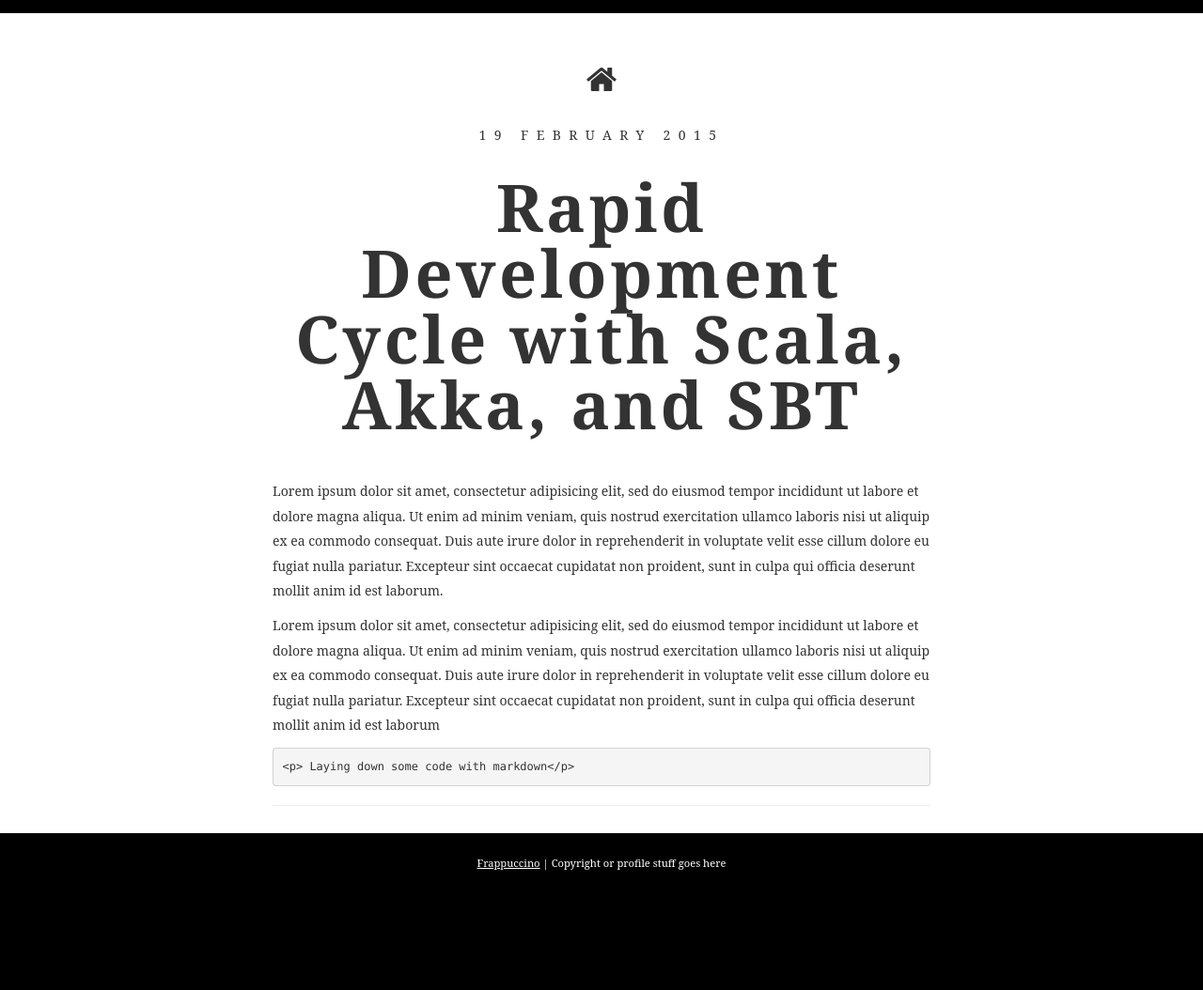
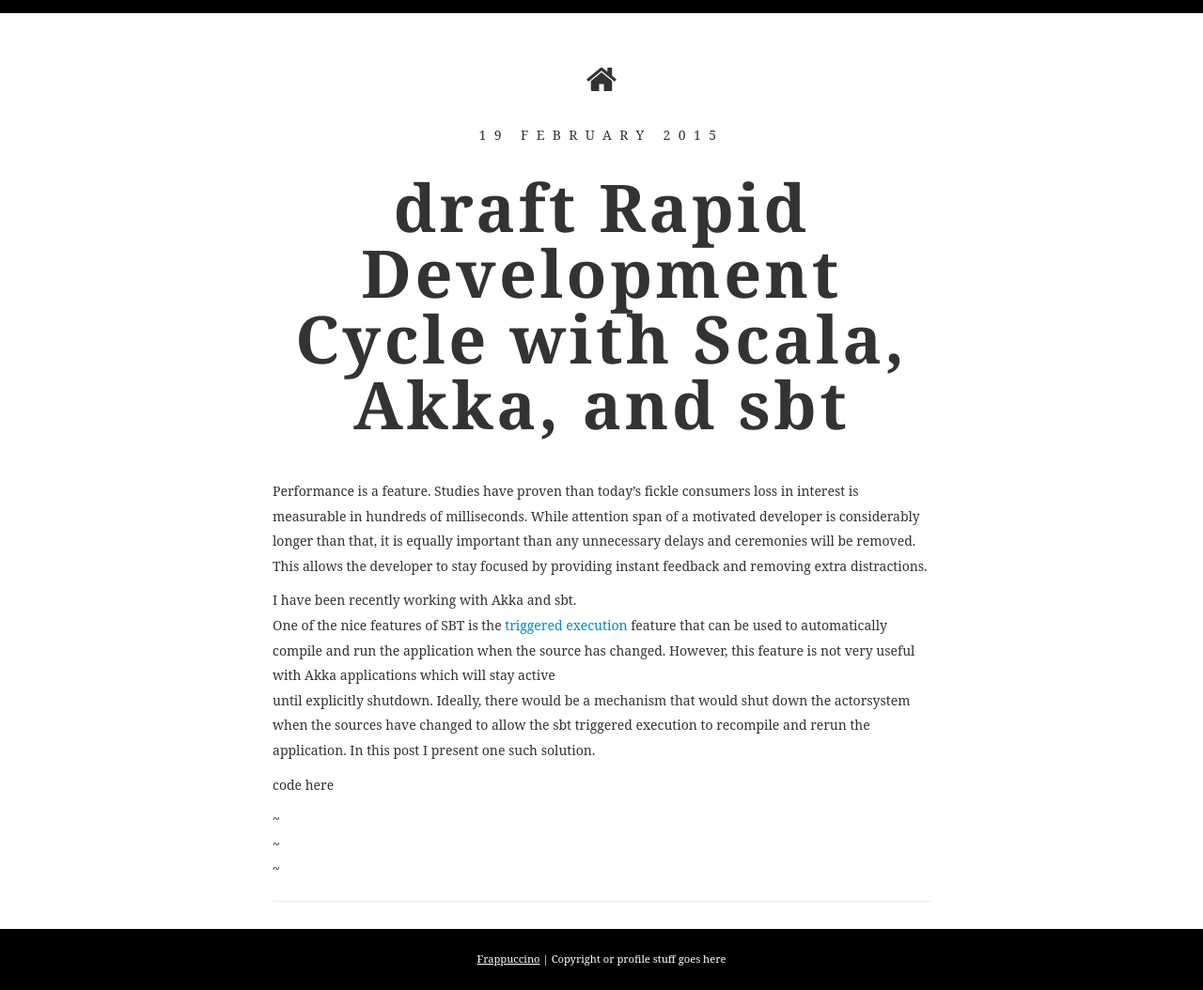
Before and after one commit to jrpelkonen/jrpelkonen.github.io, a Jekyll site: the page built from _posts/2015-02-19-post.md, in a window 1280 px wide. Shown: the whole page at 94% size. Built offline with Jekyll 4.4.1, drawn with Linux system fonts in a browser that asks for light colours; some web fonts are replaced; before the commit the page ends 952 px from its top, so only the background shows below that.

Commit message:
more post

```diff
--- a/_posts/2015-02-19-post.md
+++ b/_posts/2015-02-19-post.md
@@ -1,10 +1,21 @@
 ---
 layout: post_page
-title: Rapid Development Cycle with Scala, Akka, and SBT
+title: draft Rapid Development Cycle with Scala, Akka, and sbt
 ---
+Performance is a feature. Studies have proven than today's fickle consumers loss in interest is measurable in hundreds of milliseconds.
+While attention span of a motivated developer is considerably longer than that, it is equally important than any unnecessary delays and ceremonies
+will be removed. This allows the developer to stay focused by providing instant feedback and removing extra distractions.
 
-Lorem ipsum dolor sit amet, consectetur adipisicing elit, sed do eiusmod tempor incididunt ut labore et dolore magna aliqua. Ut enim ad minim veniam, quis nostrud exercitation ullamco laboris nisi ut aliquip ex ea commodo consequat. Duis aute irure dolor in reprehenderit in voluptate velit esse cillum dolore eu fugiat nulla pariatur. Excepteur sint occaecat cupidatat non proident, sunt in culpa qui officia deserunt mollit anim id est laborum.
 
-Lorem ipsum dolor sit amet, consectetur adipisicing elit, sed do eiusmod tempor incididunt ut labore et dolore magna aliqua. Ut enim ad minim veniam, quis nostrud exercitation ullamco laboris nisi ut aliquip ex ea commodo consequat. Duis aute irure dolor in reprehenderit in voluptate velit esse cillum dolore eu fugiat nulla pariatur. Excepteur sint occaecat cupidatat non proident, sunt in culpa qui officia deserunt mollit anim id est laborum
+I have been recently working with Akka and sbt.
+One of the nice features of SBT is the [triggered execution](http://www.scala-sbt.org/0.13/docs/Triggered-Execution.html) feature that can be used
+to automatically compile and run the application when the source has changed. However, this feature is not very useful with Akka applications which will stay active
+until explicitly shutdown. Ideally, there would be a mechanism that would shut down the actorsystem when the sources have changed to allow the sbt triggered execution to recompile and rerun the application.
+In this post I present one such solution.
 
-	<p> Laying down some code with markdown</p>
+<p>code here</p>
+
+
+~
+~
+~
```
